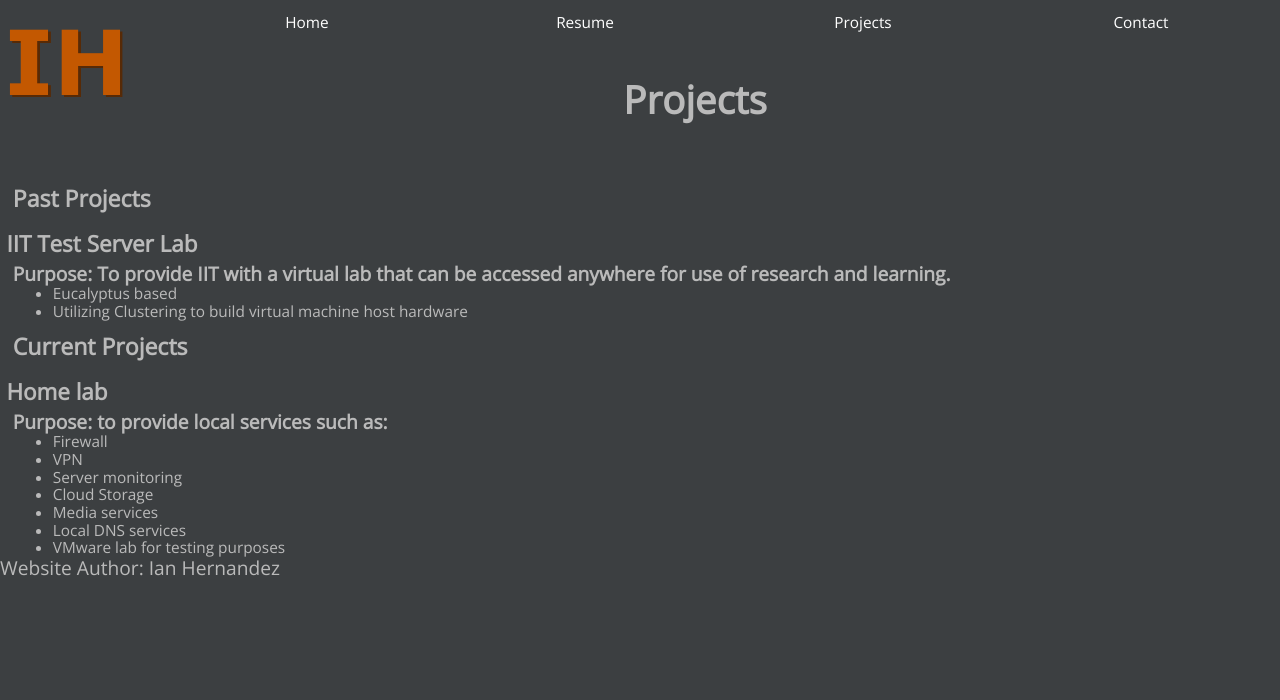
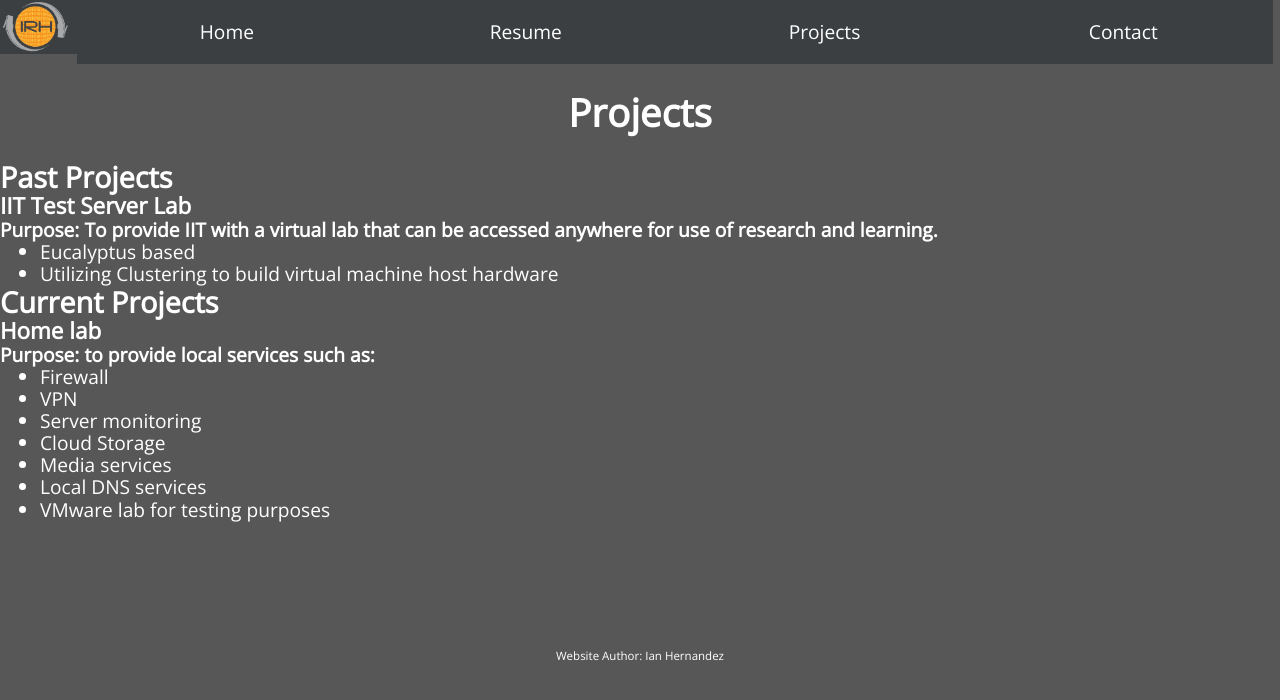
Before and after one commit to iNandezR/ITM361, a plain HTML site: page Project 2/Projects.html in a window 1280 px wide. Drawn offline with nearby package versions, Linux system fonts and the light colour scheme.

Commit message:
normalize.css, nav bar, footer
finished nav bar, footer, and added normalize.css

```diff
--- a/Project 2/Projects.html
+++ b/Project 2/Projects.html
@@ -6,44 +6,31 @@
         <link rel="stylesheet" type="text/css" href="normalize.css">
         <link rel="stylesheet" type="text/css" href="style.css">
         <link href="https://fonts.googleapis.com/css?family=Open+Sans" rel="stylesheet">
-        <style>
-            h1{
-                font-size: 200%;
-                padding: 2%;
-                text-align: center;
-            }
-            h2{
-                padding: 1%;
-                font-size: 120%;
-            }
-            ul{
-                font-size: 80%;
-            }
-            h3{
-                padding: .5%;
-            }
-            section{
-                margin-left: 1%;
-            }
-        </style>
     </head>
 
     <body id="projectspage">
         <header id="header">
-            <img id="logo" src="https://github.com/iNandezR/ITM361/blob/master/Project%201/Logo.png?raw=true"  width="50" alt="Logo" />
+            <div class="navlogo">
+                <img id="logo" src="https://github.com/iNandezR/ITM361/blob/master/Project%202/Logo.png?raw=True"  width="50" alt="Logo" />
+            </div>
+            <div id="navdiv">
                 <nav id ="topnav">
-                <div id="navdiv">
                     <ul id="navulist">
-                        <li><a href="#index.html">Home</a></li>
+                        <li><a href="index.html">Home</a></li>
                         <li><a href="resume.html">Resume</a></li>
-                        <li><a href="Projects.html">Projects</a></li>
+                        <li><a href="#Projects.html">Projects</a></li>
                         <li><a href="Contact.html">Contact</a></li>
                     </ul>
+                </nav>
             </div>
-            </nav>
         </header>
 
+        <div class="clear"></div>
+
+        <div class="title">
             <h1>Projects</h1>
+        </div>
+        <div class="projects">
             <h2>Past Projects</h2>
             <h3>IIT Test Server Lab</h3>
             <section>
@@ -67,11 +54,16 @@
                     <li>VMware lab for testing purposes</li>
                 </ul>
             </section>
+        </div>
 
+        <div class="clear"></div>
+
+        <div id="footer">
             <footer>
                 <p>
                     Website Author: Ian Hernandez
                 </p>
             </footer>
+        </div>
     </body>
 </html>
--- a/Project 2/style.css
+++ b/Project 2/style.css
@@ -1,4 +1,3 @@
-
 /*Page CSS*/
 @font-face{
     font-family: 'Open Sans', sans-serif;
@@ -10,34 +9,34 @@ h1,h2,h3,h4,h5,h6,p,li{
 a {
     text-decoration: none;
 }
-* {
+*, html, header {
     margin: 0;
 }
-html {
-    margin: 0;
-}
-body {
-    margin: 0;
-}
-nav {
+nav, img {
     display: block;
 }
-img {
-    display: block;
-}
-header {
-    margin: 0 auto;
+body{
+    background-color: #575757;
+    color: white;
+    font-size: 120%;
 }
 .clear {
     clear: both;
 }
+
+/*========= Nav Bar ==========*/
+
+#header {
+    background-color: #575757;
+}
 #logo{
     display: block;
     float: left;
-    padding: .2em;
     top: 0;
-    width: 10%;
+    padding-right: .5%;
+    width: 5.55%;
     margin: 0;
+    background-color: #3C3F41;
 }
 .navlogo {
     width: 100%;
@@ -52,7 +51,7 @@ header {
     display: inline;
     list-style-type: none;
     color: #C35801;
-    width: 25%;
+    width: 24.1%;
     float: left;
 }
 #topnav a:hover{
@@ -62,19 +61,10 @@ header {
     display: block;
     text-align: center;
     line-height: 1;
-    padding: 1em 2em 1em 2em; /* ~ 10px 5px @ 18px/em */
-    background-color: #3C3F41 ;
+    padding: 1.15em 2em 1.2em 2em;
+    background-color: #3C3F41;
     color: white;
     border-bottom: 0;
-}
-#navdiv{
-    padding-left: 10%;
-    padding-bottom: 2%;
-}
-body{
-    background-color: #3C3F41;
-    color: #BABABA;
-    font-size: 120%;
 }
 #audio{
 
@@ -85,7 +75,15 @@ body{
 #about{
     display: block;
 }
-#indexpage .footer{
-    position: absolute;
+#footer{
+    text-align: center;
+    padding-top: 10%;
+    font-size: 60%;
+}
+.title {
     text-align: center;
 }
+#about .title {
+    padding-top: 2%;
+    padding-bottom: 2%;
+}
```
Also changed, not shown: Project 2/Contact.html (+14 -24 lines), Project 2/Index.html (+10 -5 lines), Project 2/resume.html (+15 -23 lines). Lines whose indentation alone changed are shown as unchanged.
